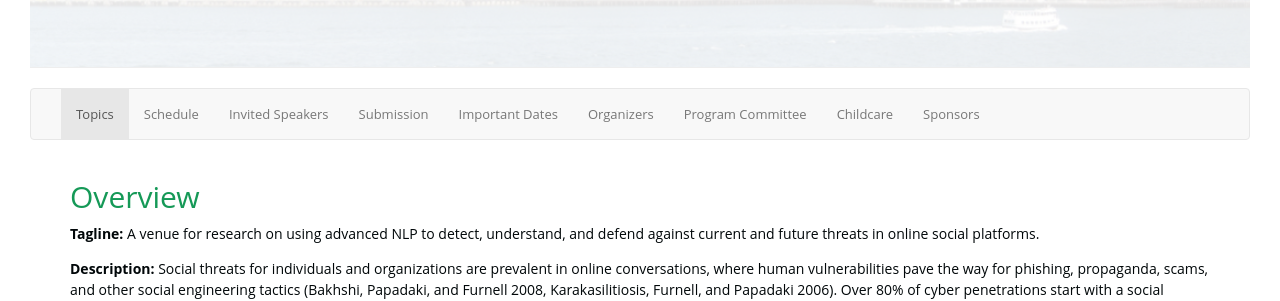
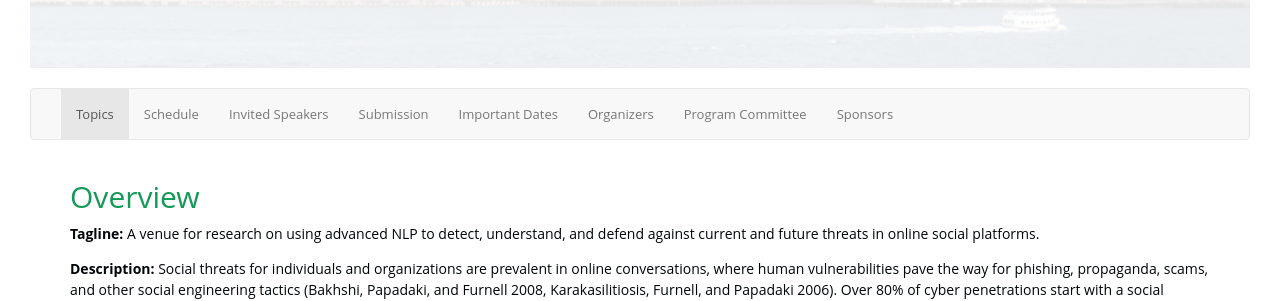
Before and after one commit to social-threats/social-threats.github.io, a Jekyll site: the page built from index.html, in a window 1280 px wide and 900 px high. Shown: the part 295-596 px from the top of the window. Built offline with Jekyll 4.4.1, drawn with Linux system fonts in a browser that asks for light colours; nearby versions of some CDN libraries.

Commit message:
removed childcare tab for now
if LREC has it, we can add it back.

```diff
--- a/_includes/_STOC_2020/navbar.html
+++ b/_includes/_STOC_2020/navbar.html
@@ -24,8 +24,6 @@
                     <!--li><a href="#submission-info">Submission</a></li-->
                     <li><a href="#organizers">Organizers</a></li>
                     <li><a href="#program-commitee">Program Committee</a></li>
-                    <li><a href="TBA"
-                           target="_blank">Childcare</a></li>
                     <li><a href="#sponsors">Sponsors</a></li>
                 </ul>
             </div><!--/.nav-collapse -->
```
